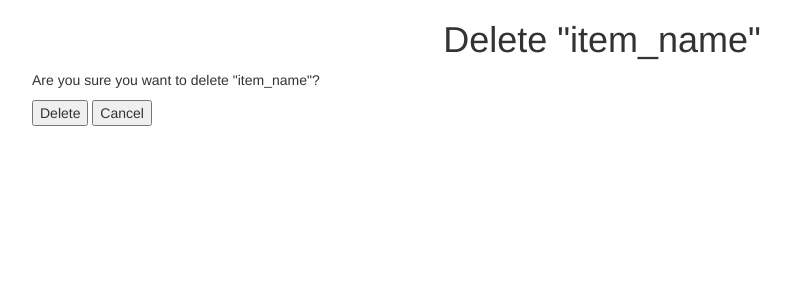
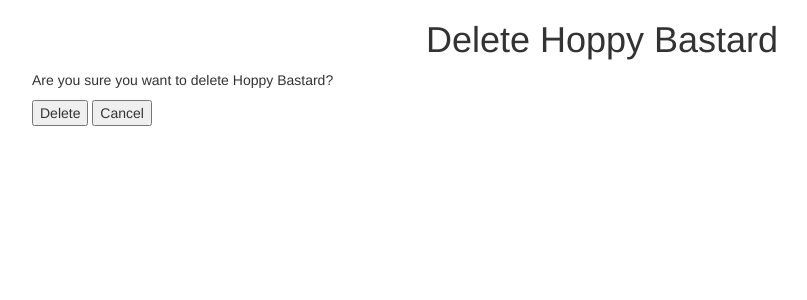
Before and after one commit to dlaurence269/item_catalog, a Flask app: page /beers/1/delete in a window 1280 px wide. Shown: the top 300 px of the page, without its empty margins (38-845 px from the left). Run offline with Flask 2, Linux system fonts and the light colour scheme; some libraries are stand-ins or nearby versions.

Commit message:
Add templating to delete page.

```diff
--- a/main.py
+++ b/main.py
@@ -59,7 +59,8 @@ def editBeer(item_id):
 # Add methods=['GET', 'POST']
 @app.route('/beers/<int:item_id>/delete') # GET - View to delete a specific item (only if no popup) # POST - Delete a specific item
 def deleteBeer(item_id):
-    return render_template('deleteBeer.html')
+    item = session.query(Item).filter_by(id=item_id).one()
+    return render_template('deleteBeer.html', item=item)
 
 # 6. Login
 # Add methods=['GET', 'POST']
--- a/templates/deleteBeer.html
+++ b/templates/deleteBeer.html
@@ -3,8 +3,8 @@
 {% extends "main.html" %}
 {% block content %}
 
-    <h1>Delete "item_name"</h1>
-    <p>Are you sure you want to delete "item_name"?</p>
+    <h1>Delete {{item.name}}</h1>
+    <p>Are you sure you want to delete {{item.name}}?</p>
     <form action="#" method = "#">
         <input type="submit" name="#" id="#" value="Delete">
         <input type="submit" name="#" id="#" value="Cancel">
```
